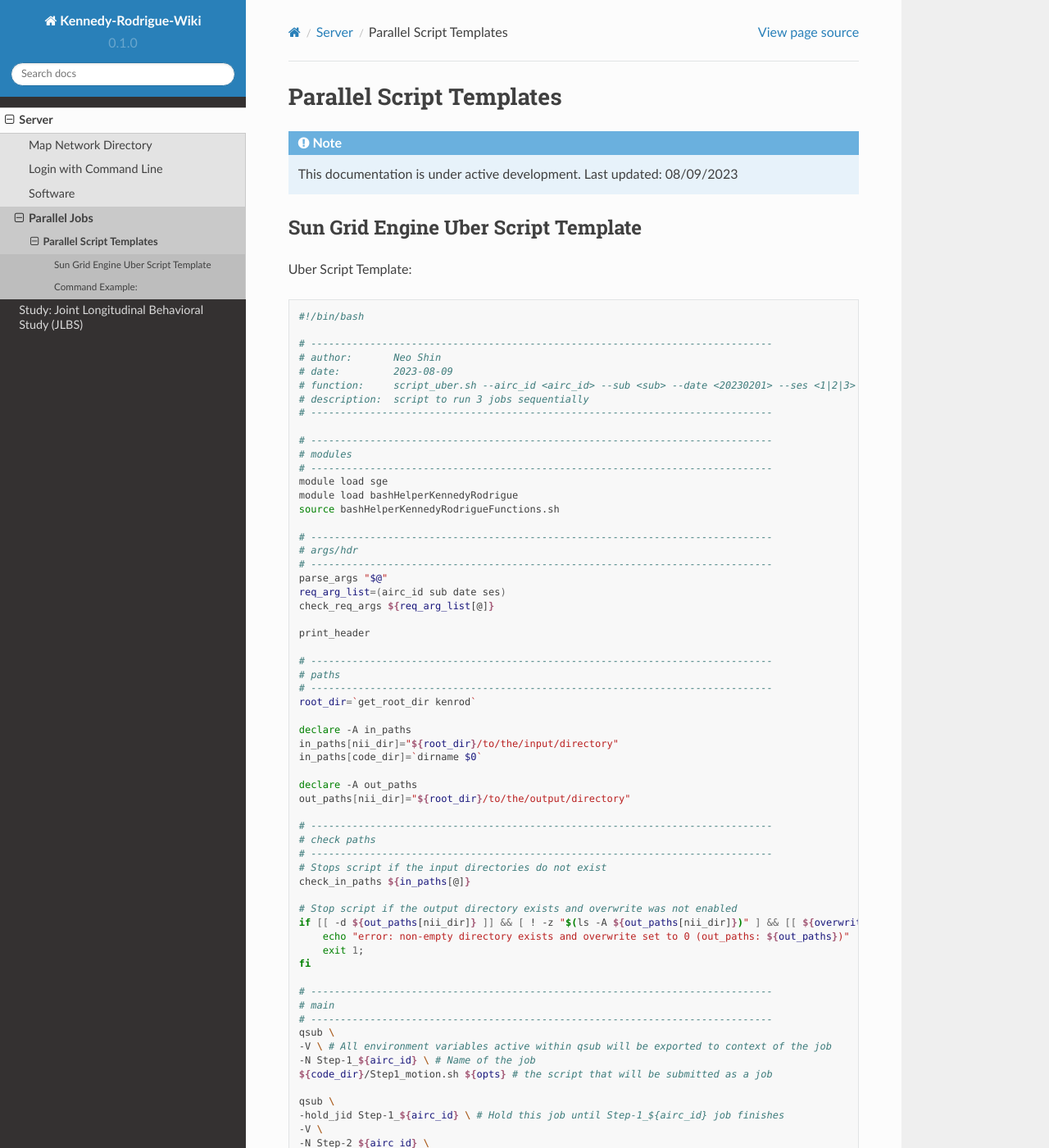
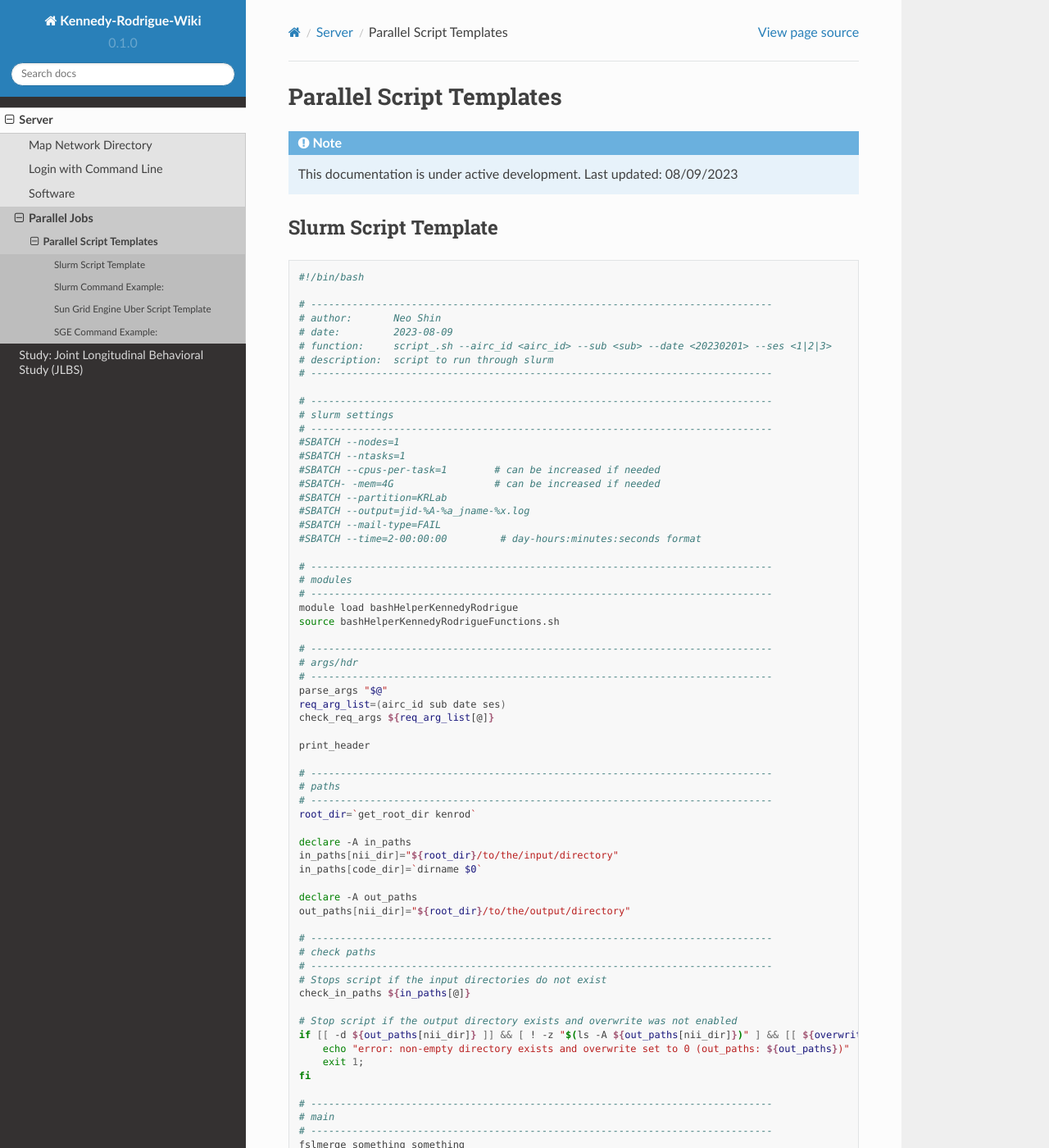
Before and after one commit to marcihorn/kennedy-rodrigue-wiki, a Sphinx documentation site: the page built from docs/source/server/docs/ParallelTemplates.rst, in a window 1280 px wide and 1400 px high. Shown: the whole window at 82% size. Built offline with Sphinx 7.4.7 and the Read the Docs theme 2.0.0, drawn with Linux system fonts in a browser that asks for light colours; some of the changed text lies outside the part shown.

Commit message:
Update ParallelTemplates.rst

```diff
--- a/docs/source/server/docs/ParallelTemplates.rst
+++ b/docs/source/server/docs/ParallelTemplates.rst
@@ -5,12 +5,97 @@ Parallel Script Templates
 .. note::
    This documentation is under active development. Last updated: 08/09/2023
 
+.. _slurm_script:
+
+Slurm Script Template
+-----------------
+
+.. code:: bash
+
+    #!/bin/bash
+
+    # ------------------------------------------------------------------------------
+    # author:       Neo Shin
+    # date:         2023-08-09
+    # function:     script_.sh --airc_id <airc_id> --sub <sub> --date <20230201> --ses <1|2|3>
+    # description:  script to run through slurm
+    # ------------------------------------------------------------------------------
+
+    # ------------------------------------------------------------------------------
+    # slurm settings
+    # ------------------------------------------------------------------------------
+    #SBATCH --nodes=1
+    #SBATCH --ntasks=1
+    #SBATCH --cpus-per-task=1        # can be increased if needed
+    #SBATCH- -mem=4G                 # can be increased if needed
+    #SBATCH --partition=KRLab
+    #SBATCH --output=jid-%A-%a_jname-%x.log
+    #SBATCH --mail-type=FAIL
+    #SBATCH --time=2-00:00:00         # day-hours:minutes:seconds format
+
+    # ------------------------------------------------------------------------------
+    # modules
+    # ------------------------------------------------------------------------------
+    module load bashHelperKennedyRodrigue
+    source bashHelperKennedyRodrigueFunctions.sh
+
+    # ------------------------------------------------------------------------------
+    # args/hdr
+    # ------------------------------------------------------------------------------
+    parse_args "$@"
+    req_arg_list=(airc_id sub date ses)
+    check_req_args ${req_arg_list[@]}
+
+    print_header
+
+    # ------------------------------------------------------------------------------
+    # paths
+    # ------------------------------------------------------------------------------
+    root_dir=`get_root_dir kenrod`
+
+    declare -A in_paths
+    in_paths[nii_dir]="${root_dir}/to/the/input/directory"
+    in_paths[code_dir]=`dirname $0`
+
+    declare -A out_paths
+    out_paths[nii_dir]="${root_dir}/to/the/output/directory"
+
+    # ------------------------------------------------------------------------------
+    # check paths
+    # ------------------------------------------------------------------------------
+    # Stops script if the input directories do not exist
+    check_in_paths ${in_paths[@]}
+
+    # Stop script if the output directory exists and overwrite was not enabled
+    if [[ -d ${out_paths[nii_dir]} ]] && [ ! -z "$(ls -A ${out_paths[nii_dir]})" ] && [[ ${overwrite} -eq 0 ]]; then
+        echo "error: non-empty directory exists and overwrite set to 0 (out_paths: ${out_paths})"
+        exit 1;
+    fi
+
+    # ------------------------------------------------------------------------------
+    # main
+    # ------------------------------------------------------------------------------
+    fslmerge something something
+
+    # ------------------------------------------------------------------------------
+    # end
+    # ------------------------------------------------------------------------------
+    ensure_permissions ${out_paths[nii_dir}
+    print_footer
+
+Slurm Command Example:
+-----------------
+
+To run this script:
+
+.. code:: bash
+
+    sbatch /path/to/script/script_.sh --airc_id 3tb1111 --sub 0001 --date 20230101 --ses 3
+
 .. _sungrid_script:
 
 Sun Grid Engine Uber Script Template
 -----------------
-
-Uber Script Template:
 
 .. code:: bash
 
@@ -83,18 +168,16 @@ Uber Script Template:
     -N convert-mri_step-3_airc-id-${airc_id} \
     ${code_dir}/Step3_ect.sh ${opts}
 
-.. _uber_command:
-
-Command Example:
+SGE Command Example:
 -----------------
 
-To run an uber script:
+To run this uber script:
 
 .. code:: bash
 
     bash /path/to/script/script_uber.sh --airc_id 3tb1111 --sub 0001 --date 20230101 --ses 3
 
-or if you want to run individually:
+or if you want to run individual scripts:
 
 .. code:: bash
 
```
